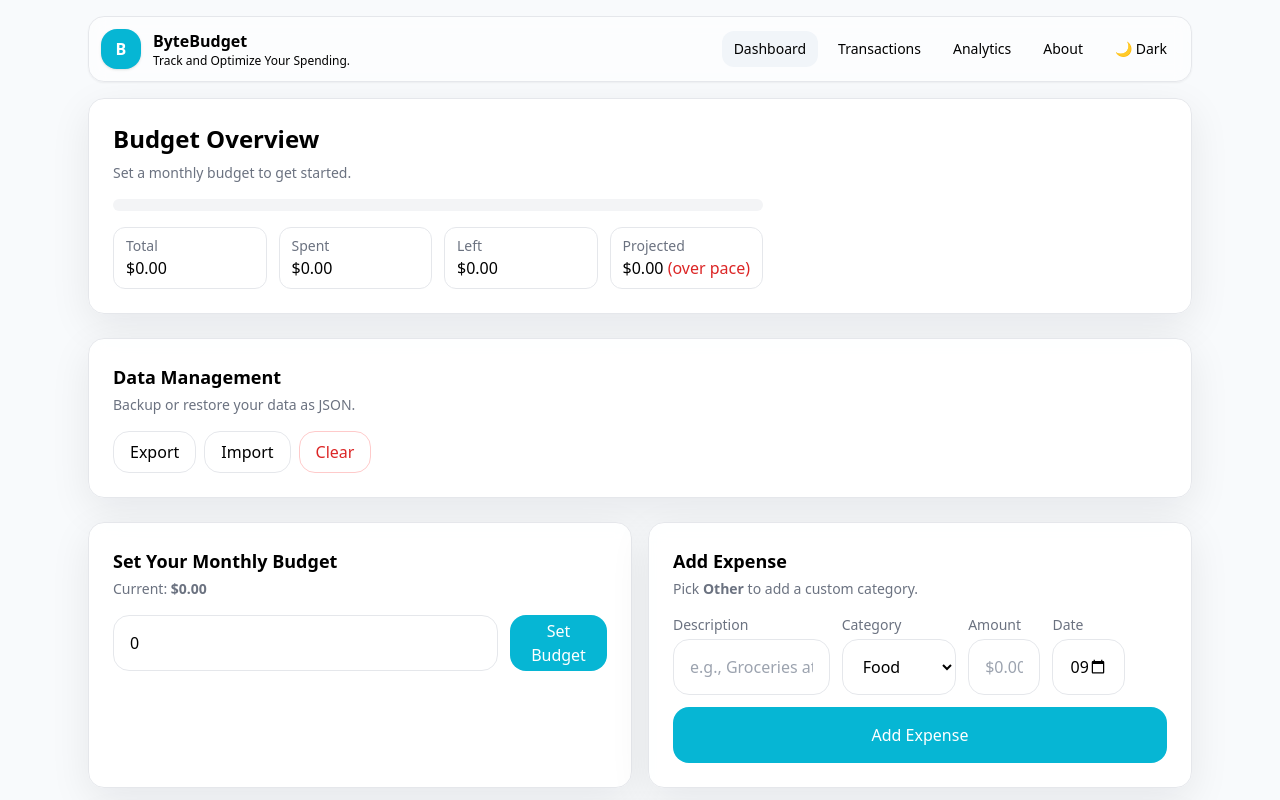
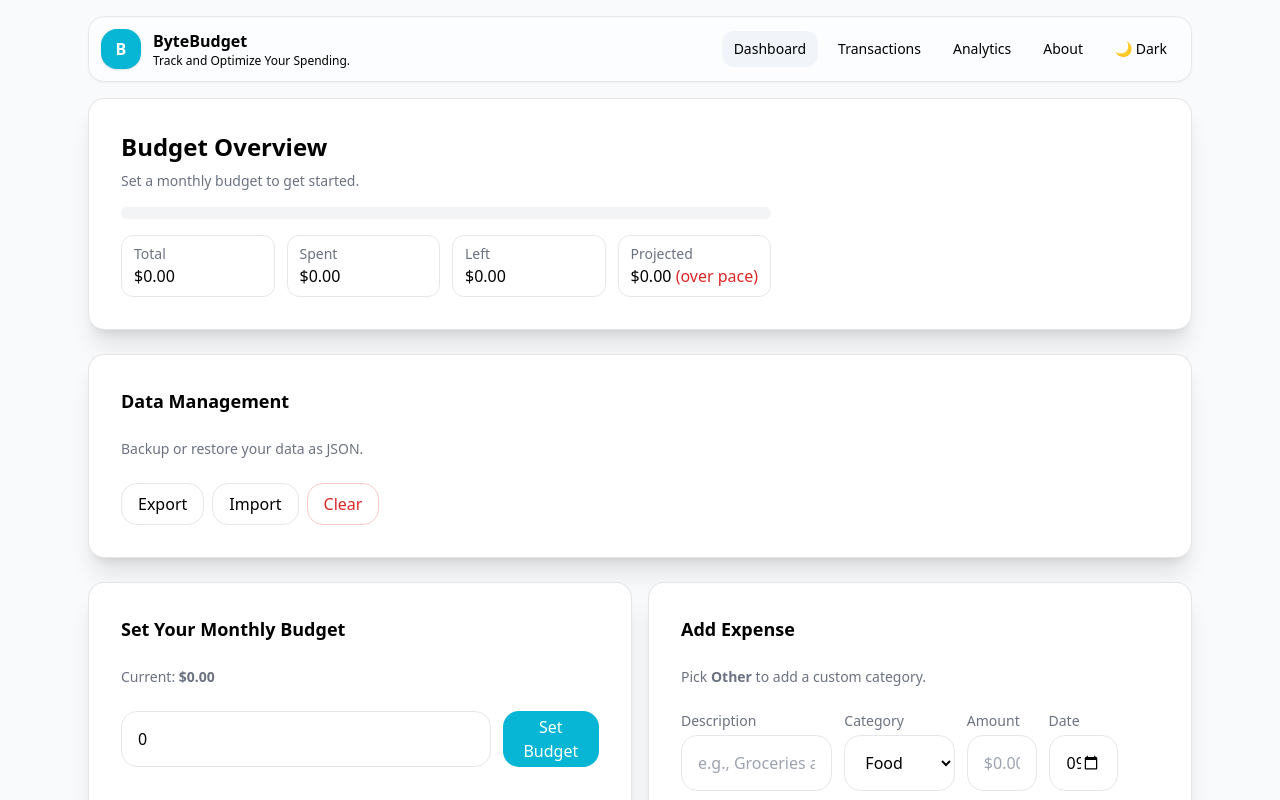
Before and after one commit to denildominic/Budget_App, a Next.js app: page / in a window 1280 px wide. Shown: the top 800 px of the page. Built offline with nearby package versions, Linux system fonts and the light colour scheme.

Commit message:
UI Card changes

```diff
--- a/components/Card.tsx
+++ b/components/Card.tsx
@@ -1,8 +1,33 @@
 import React from "react";
+
+type Size = "sm" | "md" | "lg" | "xl";
 
 export default function Card({
   className = "",
   children,
-}: React.PropsWithChildren<{ className?: string }>) {
-  return <div className={`card ${className}`}>{children}</div>;
+  size = "lg", // bigger by default
+}: React.PropsWithChildren<{ className?: string; size?: Size }>) {
+  const pad =
+    size === "sm"
+      ? "p-4"
+      : size === "md"
+      ? "p-6"
+      : size === "lg"
+      ? "p-8"
+      : "p-10 md:p-12"; // xl
+
+  return (
+    <section
+      className={[
+        "bg-[hsl(var(--card))]",
+        "border border-black/10 dark:border-white/10",
+        "rounded-2xl shadow-xl",
+        "space-y-6",
+        pad,
+        className,
+      ].join(" ")}
+    >
+      {children}
+    </section>
+  );
 }
```
